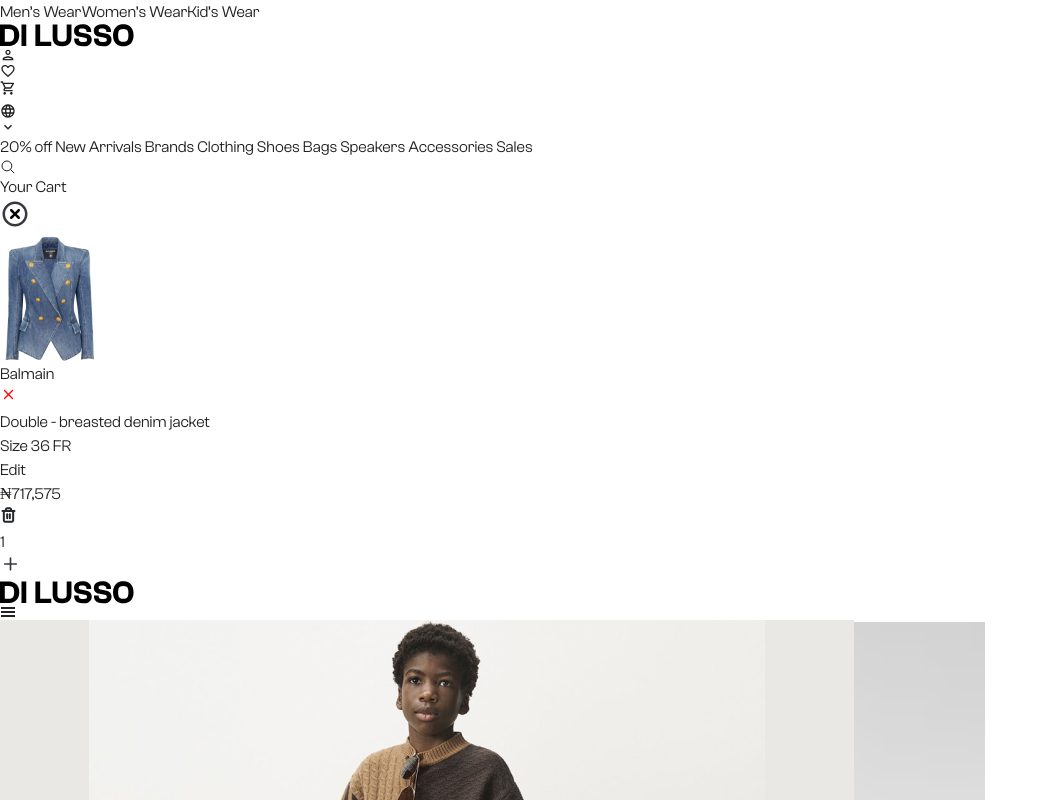
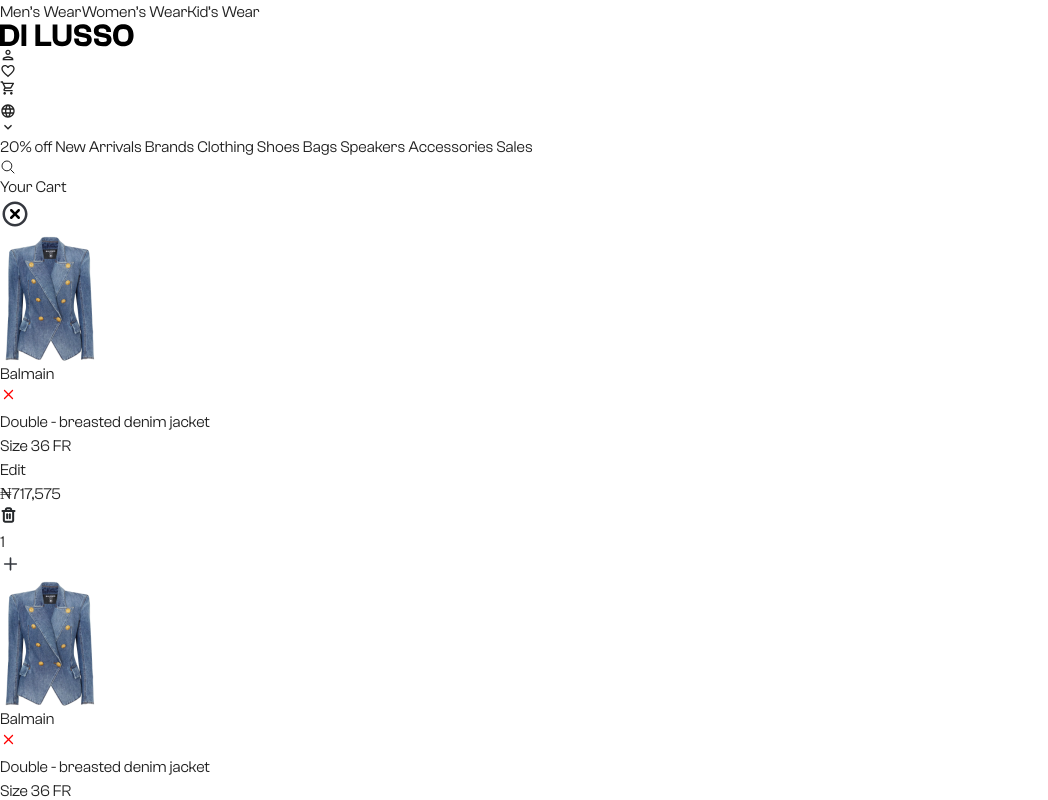
Before and after one commit to doshservices/dilusso-webapp, a React (Vite) app: page / in a window 1280 px wide. Both pictures are taken after a click on the button 8 px from the left and 88 px from the top of the page. Shown: the top 800 px of the page, without its empty margins (0-1048 px from the left). Built offline with nearby package versions, Linux system fonts and the light colour scheme.

Commit message:
"Updated CartItems component with new props and layout changes, modified ItemCard component with styling updates, and added close function to CartItems in HeaderDesktop component."

```diff
--- /dev/null
+++ b/src/Components/Button/CartBtn.tsx
@@ -0,0 +1,15 @@
+interface Props {
+    text: string;
+    onClick?: () => void;
+    width?: string
+}
+
+export const CartBtn = ({ onClick, text, width }: Props) => {
+    return (
+        <button onClick={onClick}
+            className={`${width} block text-white text-base border-[1px] font-semibold bg-Black py-3 px-5`}
+        >
+            {text}
+        </button>
+    );
+}
--- a/src/Components/Cart/Cart.tsx
+++ b/src/Components/Cart/Cart.tsx
@@ -1,12 +1,17 @@
+import { CartBtn } from "../Button/CartBtn"
 import { Items } from "./ItemCard"
 
-export const CartItems = () => {
+interface Props {
+    close: () => void
+}
+
+export const CartItems = ({ close }: Props) => {
     return (
-        <div className="fixed inset-0 z-100 bg-transparentDark">
-            <div className="max-w-[650px] w-full bg-White py-8 px-4">
-                <header className="flex justify-between border-b-[1px] border-b-borderHash">
-                    <h2 className="font-semibold text-10 font-outfit text-[1.8rem] md:text-[2.5rem]">Your Cart</h2>
-                    <button>
+        <div className="fixed inset-0 z-100 bg-transparentDark top-0">
+            <div className="max-w-[650px] w-full bg-White pt-8 pb-16 min-h-[100vh] max-h-[100vh] overflow-y-auto">
+                <header className="flex justify-between border-b-[1px] border-b-borderHash mx-4 sm:mx-6">
+                    <h2 className="font-semibold text-10 font-outfit text-[1.8rem] md:text-[2.2rem]">Your Cart</h2>
+                    <button onClick={close}>
                         <svg width="30" height="30" viewBox="0 0 30 30" fill="none" xmlns="http://www.w3.org/2000/svg">
                             <path d="M12.1339 10.3661C11.6457 9.87796 10.8543 9.87796 10.3661 10.3661C9.87796 10.8543 9.87796 11.6457 10.3661 12.1339L13.2323 15L10.3662 17.8662C9.878 18.3543 9.878 19.1458 10.3662 19.6339C10.8543 20.1221 11.6458 20.1221 12.1339 19.6339L15 16.7678L17.8661 19.6339C18.3543 20.1221 19.1457 20.1221 19.6339 19.6339C20.122 19.1457 20.122 18.3543 19.6339 17.8661L16.7678 15L19.6339 12.1339C20.1221 11.6458 20.1221 10.8543 19.6339 10.3662C19.1458 9.878 18.3543 9.878 17.8662 10.3662L15 13.2323L12.1339 10.3661Z" fill="black" />
                             <path fillRule="evenodd" clipRule="evenodd" d="M15 25C20.5228 25 25 20.5228 25 15C25 9.47715 20.5228 5 15 5C9.47715 5 5 9.47715 5 15C5 20.5228 9.47715 25 15 25ZM15 27.5C21.9036 27.5 27.5 21.9036 27.5 15C27.5 8.09644 21.9036 2.5 15 2.5C8.09644 2.5 2.5 8.09644 2.5 15C2.5 21.9036 8.09644 27.5 15 27.5Z" fill="#35383F" />
@@ -14,6 +19,19 @@
                     </button>
                 </header>
                 <Items />
+                <Items />
+                <Items />
+                <div className="px-4 sm:px-6">
+                    <div className="flex justify-between font-semibold font-outfit text-base my-8 px-4">
+                        <h3>Subtotal</h3>
+                        <p>₦717,575</p>
+                    </div>
+                    <CartBtn
+                        text="Go To Checkout"
+                        width="w-full"
+                    />
+                </div>
+                <button onClick={close} className="border-b-[1px] border-b-[#4E4E4E] text-[#4e4e4e] block mx-auto font-outfit py-1 text-sm my-6">Continue Shopping</button>
             </div>
         </div>
     )
--- a/src/Components/Cart/ItemCard.tsx
+++ b/src/Components/Cart/ItemCard.tsx
@@ -1,25 +1,25 @@
 import item from '../../assets/item.png';
 
 export const Items = () => (
-    <div className='flex items-center'>
+    <div className='flex items-center gap-8 border-b-[#E9E9E9] border-b-[1px] pt-6 pb-2 pl-4 sm:pl-8 pr-4 sm:pr-6'>
         <img src={item} alt="" />
-        <div>
-            <div className='flex items-center'>
-                <h3 className="font-outfit">Balmain</h3>
+        <div className='grow'>
+            <div className='flex items-center justify-between'>
+                <h3 className="font-outfit text-[#4E4E4E] text-sm">Balmain</h3>
                 <button>
                     <svg width="17" height="17" viewBox="0 0 17 17" fill="none" xmlns="http://www.w3.org/2000/svg">
                         <path d="M4.97141 4.02827C4.71107 3.76792 4.28896 3.76792 4.02861 4.02827C3.76826 4.28862 3.76826 4.71073 4.02861 4.97108L7.55721 8.49969L4.02862 12.0283C3.76828 12.2886 3.76828 12.7107 4.02862 12.9711C4.28897 13.2314 4.71108 13.2314 4.97143 12.9711L8.50002 9.44249L12.0286 12.9711C12.289 13.2314 12.7111 13.2314 12.9714 12.9711C13.2318 12.7107 13.2318 12.2886 12.9714 12.0283L9.44283 8.49969L12.9714 4.97108C13.2318 4.71073 13.2318 4.28862 12.9714 4.02827C12.7111 3.76792 12.289 3.76792 12.0286 4.02827L8.50002 7.55688L4.97141 4.02827Z" fill="#FF0000" />
                     </svg>
                 </button>
             </div>
-            <p className="font-outfit">Double - breasted denim jacket</p>
-            <div className='flex items-center justify-between'>
-                <p className="font-outfit">Size 36 FR</p>
-                <button>Edit</button>
+            <p className="font-outfit text-base text-Black font-medium my-1">Double - breasted denim jacket</p>
+            <div className='flex items-center gap-10'>
+                <p className="font-outfit text-[#4E4E4E] text-sm">Size 36 FR</p>
+                <button className='text-[#975555] border-b-[1px] border-b-[#975555] text-sm'>Edit</button>
             </div>
-            <div className='flex items-center justify-between'>
-                <p className="text-base font-medium font-outfit">₦717,575</p>
-                <div className="flex items-center border-borderCartActions border-[1px] w-fit px-1 gap-2">
+            <div className='flex items-center justify-between mt-4'>
+                <p className="text-base font-medium font-outfit font-medium text-Black">₦717,575</p>
+                <div className="flex items-center border-borderCartActions border-[1px] w-fit px-2 gap-3">
                     <button>
                         <svg width="17" height="16" viewBox="0 0 17 16" fill="none" xmlns="http://www.w3.org/2000/svg">
                             <path d="M2.5 4H3.83333H14.5" stroke="#25282B" strokeWidth="2" strokeLinecap="round" strokeLinejoin="round" />
--- a/src/Components/Header/HeaderDesktop.tsx
+++ b/src/Components/Header/HeaderDesktop.tsx
@@ -103,7 +103,7 @@
         </section>
       </div>
       {showCart ?
-        <CartItems />
+        <CartItems close={() => setShowCart(!showCart)} />
         : null
       }
     </header>
```
